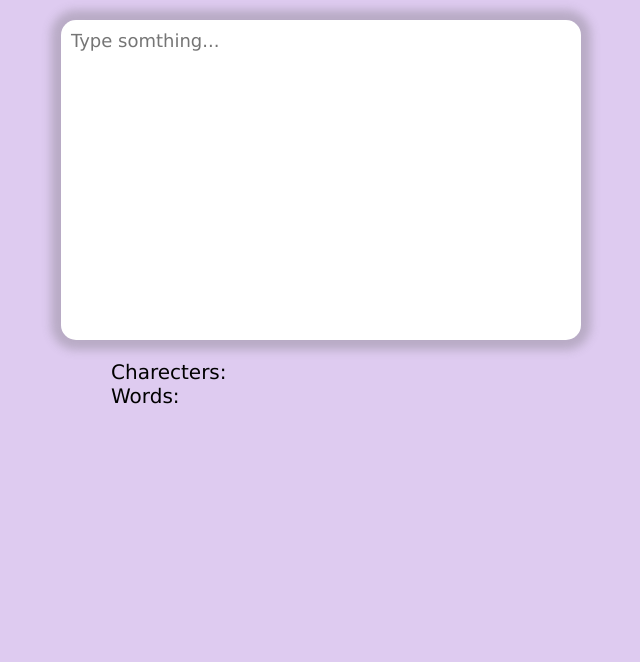
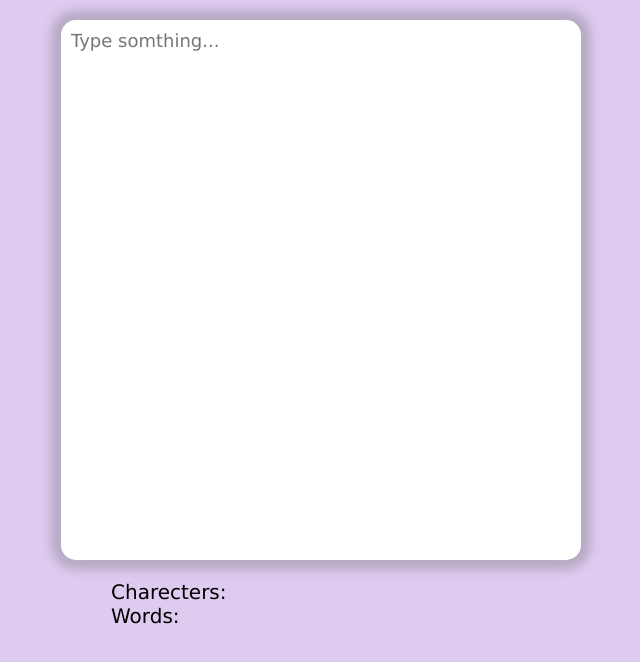
Before and after one commit to jasmineslr/text-box, a plain HTML site: page index.html in a window 1280 px wide. Shown: the whole page, without its empty margins (319-959 px from the left). Drawn offline with Linux system fonts and the light colour scheme.

Commit message:
edited version

```diff
--- a/style.css
+++ b/style.css
@@ -8,7 +8,7 @@ body{
 .text-box{
     font-family:Verdana;
     width: 500px;
-    min-height: 300px;
+    min-height: 520px;
     border:none;
     margin: 20px auto;
     display: block;
```
